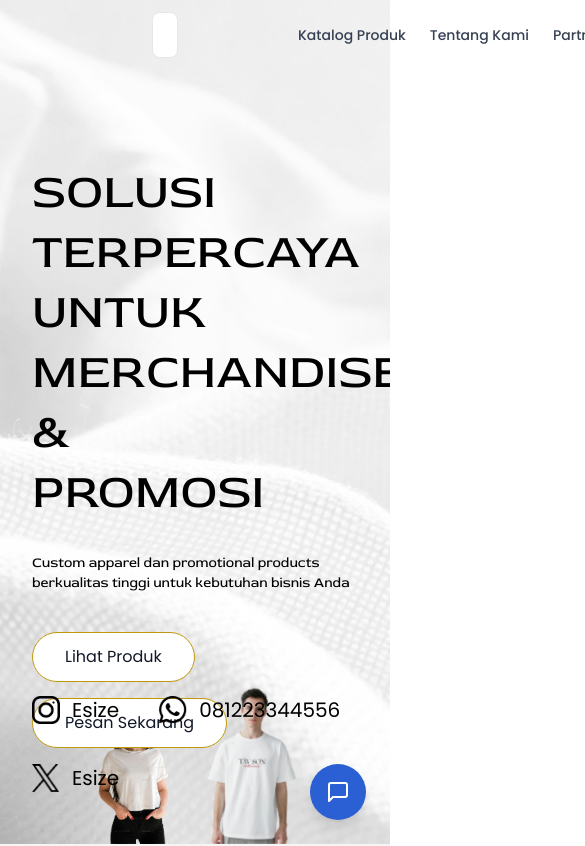
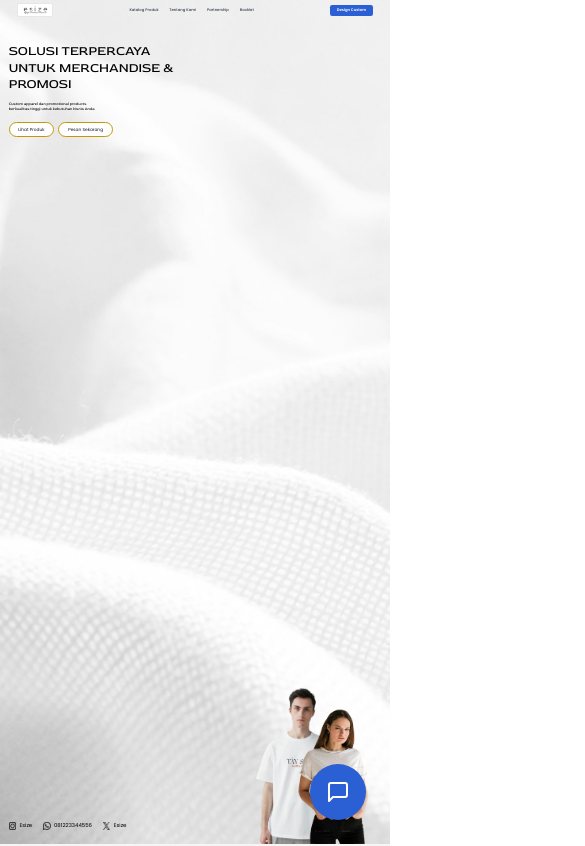
Before and after one commit to e-Size/project-hibah, a Next.js app in the folder fe/: page / in a window 390 px wide. Shown: the top 846 px of the page, 585 px wide, since content can reach past the window. Built offline with nearby package versions, Linux system fonts and the light colour scheme.

Commit message:
feat: implement ViewportScaler component and standardize layout spacing for responsive scaling

```diff
--- a/fe/src/app/page.tsx
+++ b/fe/src/app/page.tsx
@@ -8,13 +8,15 @@ import ParallaxScroll from "../components/animation/ParallaxScroll";
 import CategoryCarousel from "../features/home/components/CategoryCarousel";
 import Footer from "../components/layout/Footer";
 import Navbar from "../components/layout/Navbar";
+import ViewportScaler from "../components/ui/ViewportScaler";
 
 export default function Home() {
   return (
-    <main className="min-h-screen">
+    <ViewportScaler>
+    <main className="min-h-screen" style={{ margin: 0, padding: 0 }}>
       <Navbar variant="transparent" />
       {/* Hero Section */}
-      <section className="relative h-screen overflow-hidden">
+      <section className="relative overflow-hidden" style={{ height: "calc(100vh / var(--page-scale, 1))" }}>
         <Image
           src="/bg herokeren.png"
           alt="Hero background"
@@ -66,7 +68,7 @@ export default function Home() {
 
         <ParallaxScroll
           speed={0.5}
-          className="pointer-events-none absolute inset-y-0 right-0 w-1/2 flex items-end justify-center"
+          className="pointer-events-none absolute inset-y-0 -right-44 w-1/2 flex items-end justify-center"
         >
           <div className="relative w-53/100 h-[1000px]">
             <Image
@@ -91,7 +93,7 @@ export default function Home() {
 
       {/* About Section */}
       <section className="bg-[#f5f5f3] py-20">
-        <div className="w-full flex flex-col md:flex-row items-center gap-16 px-16 2xl:px-80">
+        <div className="w-full flex flex-col md:flex-row items-center gap-16 px-16">
           {/* Left */}
           <FadeInLeft className="flex-1">
             <h2 className="text-5xl font-bold mb-3">
@@ -152,7 +154,7 @@ export default function Home() {
       </section>
 
       {/* Stats Section */}
-      <section className="bg-[#f5f5f3] py-8 px-16 2xl:px-80">
+      <section className="bg-[#f5f5f3] py-8 px-16">
         {/* Logo Top */}
         <div className="flex justify-center mb-4">
           <div className="flex items-center gap-1">
@@ -211,7 +213,7 @@ export default function Home() {
         </div>
       </section>
       {/* Kategori Produk Section */}
-      <section className="bg-[#f5f5f3] py-16 px-16 2xl:px-80">
+      <section className="bg-[#f5f5f3] py-16 px-16">
         <FadeInUp>
           <h2 className="text-3xl font-bold text-[#7C6000] mb-2">Kategori Produk</h2>
           <p className="text-gray-500 font-light mb-10">Berbagai pilihan merchandise berkualitas untuk kebutuhan Anda</p>
@@ -232,7 +234,7 @@ export default function Home() {
       </section>
 
       {/* How To Order Section */}
-      <section className="bg-[#f5f5f3] py-16 px-16 2xl:px-80">
+      <section className="bg-[#f5f5f3] py-16 px-16">
         <FadeInUp>
           <h2 className="text-5xl font-semibold text-[#7C6000] mb-2 mx-6">How To Order?</h2>
           <p className="text-black italic font-light mb-12 mx-6">Size the sequence, to your perfect size.</p>
@@ -288,5 +290,6 @@ export default function Home() {
       </section>
       <Footer />
     </main>
+    </ViewportScaler>
   );
 }
--- a/fe/src/components/layout/Navbar.tsx
+++ b/fe/src/components/layout/Navbar.tsx
@@ -9,20 +9,20 @@ export default function Navbar({ variant = "default" }: { variant?: "default" |
     : "text-gray-700 text-sm font-medium hover:text-gray-900 transition-colors";
 
   const navClass = isOverlay
-    ? "w-full absolute top-0 left-0 z-20 bg-transparent px-8 2xl:px-80 py-3 flex items-center justify-between whitespace-nowrap"
-    : "w-full bg-[#F8F3E9] px-8 2xl:px-80 py-3 flex items-center justify-between whitespace-nowrap";
+    ? "w-full absolute top-0 left-0 z-20 bg-transparent px-16 py-3 flex items-center justify-between whitespace-nowrap"
+    : "w-full bg-[#F8F3E9] px-16 py-3 flex items-center justify-between whitespace-nowrap";
 
   return (
     <nav className={navClass}>
       {/* Logo */}
       <Link href="/">
-        <div className="bg-white border border-gray-200 rounded-lg px-3 py-1.5 mx-30">
+        <div className="bg-white border border-gray-200 rounded-lg px-3 py-1.5">
           <Image src="/logoesize.png" alt="Esize" width={120} height={40} className="h-8 w-auto" />
         </div>
       </Link>
 
       {/* Nav Links */}
-      <div className="flex items-center gap-6 2xl:gap-12">
+      <div className="flex items-center gap-10">
         <Link href="/category" className={linkClass}>
           Katalog Produk
         </Link>
@@ -39,7 +39,7 @@ export default function Navbar({ variant = "default" }: { variant?: "default" |
 
       {/* CTA Button */}
       <Link href="/editor">
-        <button className="bg-[#2b5fd4] hover:bg-[#1e4fc0] text-white font-semibold text-sm rounded-lg px-6 py-2.5 transition-colors mx-30">
+        <button className="bg-[#2b5fd4] hover:bg-[#1e4fc0] text-white font-semibold text-sm rounded-lg px-6 py-2.5 transition-colors">
           Design Custom
         </button>
       </Link>
--- /dev/null
+++ b/fe/src/components/ui/ViewportScaler.tsx
@@ -0,0 +1,30 @@
+"use client";
+
+import { useEffect, useState } from "react";
+
+const BASE_WIDTH = 1440;
+
+export default function ViewportScaler({ children }: { children: React.ReactNode }) {
+  const [scale, setScale] = useState(1);
+
+  useEffect(() => {
+    const update = () => setScale(window.innerWidth / BASE_WIDTH);
+    update();
+    window.addEventListener("resize", update);
+    return () => window.removeEventListener("resize", update);
+  }, []);
+
+  return (
+    <div
+      style={
+        {
+          zoom: scale,
+          width: BASE_WIDTH,
+          "--page-scale": scale,
+        } as React.CSSProperties
+      }
+    >
+      {children}
+    </div>
+  );
+}
--- a/fe/src/styles/globals.css
+++ b/fe/src/styles/globals.css
@@ -21,6 +21,8 @@
 body {
   background: var(--background);
   color: var(--foreground);
+  margin: 0;
+  padding: 0;
 }
 
 @keyframes spin-in {
```
